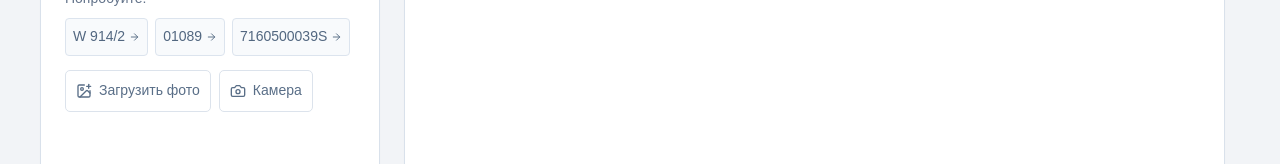
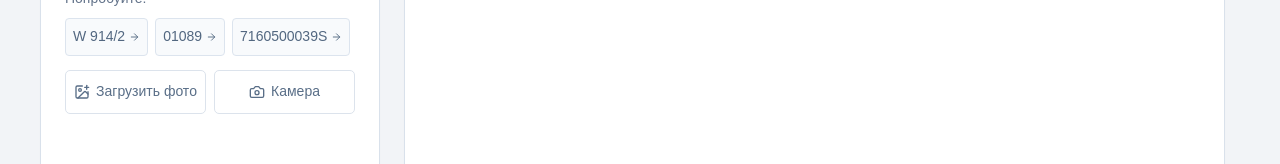
Before and after one commit to AdamBers/ural, a React (Vite) app: page / in a window 1280 px wide. Shown: the part 443-607 px from the top of the page. Built offline with nearby package versions, Linux system fonts and the light colour scheme; a web font is replaced by a local one.

Commit message:
style: stretch photo and camera buttons across search panel

```diff
--- a/src/features/parts/searchParts/ui/ArticlePhotoInput.module.scss
+++ b/src/features/parts/searchParts/ui/ArticlePhotoInput.module.scss
@@ -2,16 +2,17 @@
   margin-top: 14px;
 }
 .actions {
-  display: flex;
-  flex-wrap: wrap;
+  display: grid;
+  grid-template-columns: repeat(2, minmax(0, 1fr));
   gap: 8px;
   button {
     display: flex;
     align-items: center;
     justify-content: center;
-    gap: 7px;
-    min-height: 42px;
-    padding: 8px 10px;
+    gap: 6px;
+    min-width: 0;
+    min-height: 44px;
+    padding: 8px;
     border: 1px solid #dce3ec;
     border-radius: 5px;
     background: #fff;
```
